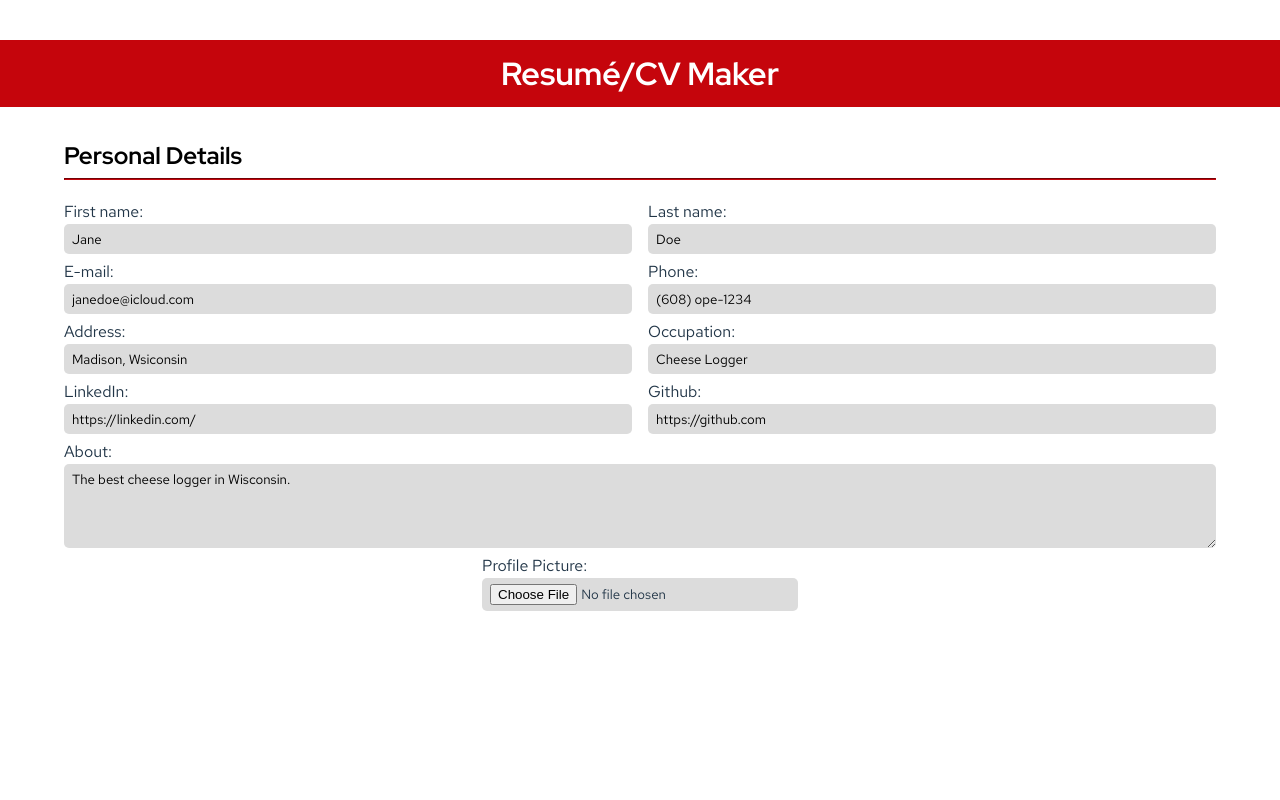
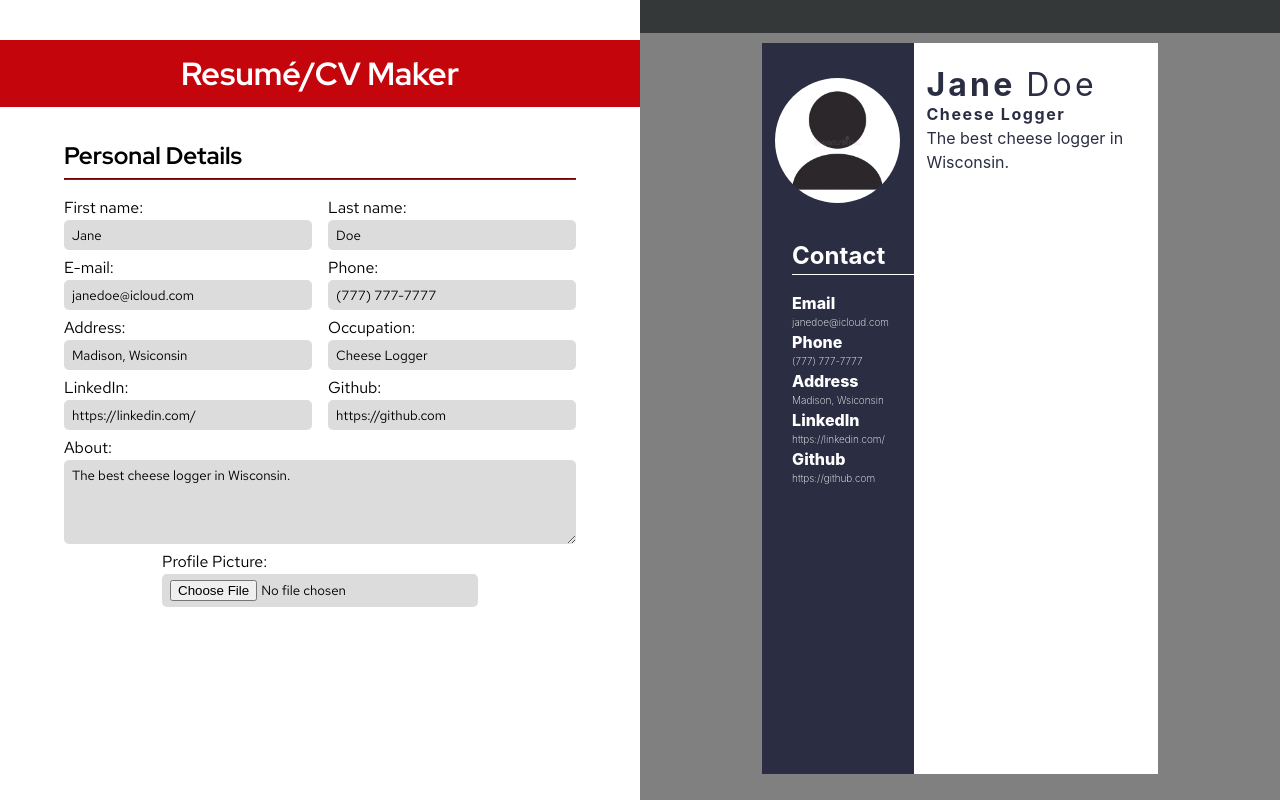
Before and after one commit to yegeunyang/odin-CV-application, a React (Vite) app: page / in a window 1280 px wide. Built offline with nearby package versions, Linux system fonts and the light colour scheme.

Commit message:
Connect personal details components and display them on the screen

```diff
--- a/src/App.css
+++ b/src/App.css
@@ -4,9 +4,13 @@
     background-color: #FFFFFF;
 }
 
+#screen {
+  display: flex;
+}
+
 /* editor on the left side */
 #editor {
-    flex: 1;
+    width: 50vw;
     display: flex;
     flex-direction: column;
     align-self: stretch;
@@ -26,6 +30,47 @@
 
     /* editor body */
     > div {
+      display: flex;
+      flex-direction: column;
+      gap: 1rem;
       padding: 0 5vw 0 5vw;
     }
   }
+
+  #viewer {
+    display: flex;
+    flex-direction: column;
+    width: 50vw;
+    height: 100vh;
+    position: fixed;
+    right: 0;
+    background-color: grey;
+
+    > #menu {
+      background-color: #353839;
+      height: 4.5%;
+    }
+
+    > #viewer-body {
+      display: flex;
+      height: 100%;
+      padding: 1.5% 19% 4% 19%;
+
+      > #pdf {
+        display: flex;
+        flex: 1 1 auto;
+        background-color: white;
+
+        > #side {
+          flex: 5;
+          display: flex;
+          flex-direction: column;
+          background-color: #2B2E43;
+        }
+
+        > #main {
+          flex: 8;
+        }
+      }
+    }
+  }
--- a/src/App.jsx
+++ b/src/App.jsx
@@ -1,19 +1,34 @@
 // import { useState } from 'react'
-import PersonalDetails from './components/PersonalDetails';
+import PersonalDetails, { ViewContact, ViewIntro, ViewPicture } from './components/PersonalDetails';
 import Experience from './components/Experience';
 import Education from './components/Education';
 import Skills from './components/Skills';
 import Achievements from './components/Achievements';
 
 import './App.css'
+import { useState } from 'react';
 
 function App() {
+  const [personalDetails, setPersonalDetails] = useState({
+    firstName: "Jane",
+    lastName: "Doe",
+    email: "janedoe@icloud.com",
+    phone: "(777) 777-7777",
+    address: "Madison, Wsiconsin",
+    occupation: "Cheese Logger",
+    linkedin: "https://linkedin.com/",
+    github: "https://github.com",
+    about: "The best cheese logger in Wisconsin."
+});
+
+  const [picture, setPicture] = useState("profile.png");
+
   return (
-    <>
+    <div id="screen">
       <div id="editor">
         <h1>Resumé/CV Maker</h1>
         <div>
-        <PersonalDetails />
+        <PersonalDetails personalDetails={personalDetails} setPersonalDetails={setPersonalDetails} setPicture={setPicture}/>
         <Experience />
         <Education />
         <Skills />
@@ -21,8 +36,20 @@ function App() {
         </div>
       </div>
       <div id="viewer">
+        <div id="menu"></div>
+        <div id="viewer-body">
+          <div id="pdf">
+            <div id="side">
+              <ViewPicture picture={picture}></ViewPicture>
+              <ViewContact personalDetails={personalDetails}></ViewContact>
+            </div>
+            <div id="main">
+              <ViewIntro personalDetails={personalDetails}></ViewIntro>
+            </div>
+          </div>
+        </div>
       </div>
-    </>
+    </div>
   )
 }
 
--- a/src/components/PersonalDetails.jsx
+++ b/src/components/PersonalDetails.jsx
@@ -1,22 +1,7 @@
-import { useState } from 'react'
-
 import '../styles/styles.css'
 
-function PersonalDetails() {
-    const [data, setData] = useState({
-        firstName: "Jane",
-        lastName: "Doe",
-        email: "janedoe@icloud.com",
-        phone: "(608) ope-1234",
-        address: "Madison, Wsiconsin",
-        occupation: "Cheese Logger",
-        linkedin: "https://linkedin.com/",
-        github: "https://github.com",
-        about: "The best cheese logger in Wisconsin.",
-        picture: null
-    });
-
-    const handler = null;
+function PersonalDetails({ personalDetails, setPersonalDetails, setPicture }) {
+    const handler = (event) => changePersonalDetails(event, setPersonalDetails, personalDetails);
 
     return (
         <div id="personal-details">
@@ -26,53 +11,53 @@ function PersonalDetails() {
             <div className="container">
             <div className="card">
                 <label>First name: </label>
-                <input type="text" name="firstName" defaultValue={data.firstName} onChange={handler} />
+                <input type="text" id="firstName" name="firstName" value={personalDetails.firstName} onChange={handler} />
             </div>
             <div className="card">
                 <label>Last name: </label>
-                <input type="text" name="lastName" defaultValue={data.lastName} onChange={handler} />
+                <input type="text" id="lastName" name="lastName" value={personalDetails.lastName} onChange={handler} />
             </div>
             </div>
             <div className="container">
             <div className="card">
                 <label>E-mail: </label>
-                <input type="text" name="email" defaultValue={data.email} onChange={handler} />
+                <input type="text" id="email" name="email" value={personalDetails.email} onChange={handler} />
             </div>
             <div className="card">
                 <label>Phone: </label>
-                <input type="text" name="phone" defaultValue={data.phone} onChange={handler} />
+                <input type="text" id="phone" name="phone" value={personalDetails.phone} onChange={handler} />
             </div>
             </div>
             <div className="container">
             <div className="card">
                 <label>Address: </label>
-                <input type="text" name="address" defaultValue={data.address} onChange={handler} />
+                <input type="text" id="address" name="address" value={personalDetails.address} onChange={handler} />
             </div>
             <div className="card">
                 <label>Occupation: </label>
-                <input type="text" name="occupation" defaultValue={data.occupation} onChange={handler} />
+                <input type="text" id="occupation" name="occupation" value={personalDetails.occupation} onChange={handler} />
             </div>
             </div>
             <div className="container">
             <div className="card">
                 <label>LinkedIn: </label>
-                <input type="text" name="linkedin" defaultValue={data.linkedin} onChange={handler} />
+                <input type="text" id="linkedin" name="linkedin" value={personalDetails.linkedin} onChange={handler} />
             </div>
             <div className="card">
                 <label>Github: </label>
-                <input type="text" name="github" defaultValue={data.github} onChange={handler} />
+                <input type="text" id="github" name="github" value={personalDetails.github} onChange={handler} />
             </div>
             </div>
             <div className="container">
             <div className="card">
                 <label>About: </label>
-                <textarea rows="4" defaultValue={data.about} onChange={handler} />
+                <textarea id="about" rows="4" value={personalDetails.about} onChange={handler} />
             </div>
             </div>
             <div className="container" id="picture">
             <div className="card">
                 <label>Profile Picture: </label>
-                <input type="file" name="profilePicture" onChange={handler} />
+                <input type="file" name="profilePicture" onChange={(event) => changePicture(event, setPicture)} />
             </div>
             </div>
         </form>
@@ -80,4 +65,89 @@ function PersonalDetails() {
     );
 }
 
+function changePicture(event, setPicture) {
+    if (event.target.files.length !== 0) {
+        setPicture(URL.createObjectURL(event.target.files[0]))
+    }
+}
+
+export function ViewPicture({ picture }) {
+    return (
+        <img src={picture} alt="Picture cannot be displayed" id="view-picture"/>
+    );
+}
+
+function changePersonalDetails(event, setPersonalDetails, personalDetails) {
+    switch (event.target.id) {
+        case 'firstName':
+            setPersonalDetails({ ...personalDetails, firstName: event.target.value });
+            break;
+        case 'lastName':
+            setPersonalDetails({ ...personalDetails, lastName: event.target.value });
+            break;
+        case 'email':
+            setPersonalDetails({ ...personalDetails, email: event.target.value });
+            break;
+        case 'phone':
+            setPersonalDetails({ ...personalDetails, phone: event.target.value });
+            break;
+        case 'address':
+            setPersonalDetails({ ...personalDetails, address: event.target.value });
+            break;
+        case 'occupation':
+            setPersonalDetails({ ...personalDetails, occupation: event.target.value });
+            break;
+        case 'linkedin':
+            setPersonalDetails({ ...personalDetails, linkedin: event.target.value });
+            break;
+        case 'github':
+            setPersonalDetails({ ...personalDetails, github: event.target.value });
+            break;
+        case 'about':
+            setPersonalDetails({ ...personalDetails, about: event.target.value });
+            break;
+    }
+}
+
+export function ViewContact({ personalDetails }) {
+    return (
+        <div id="view-contact">
+        <h2>Contact</h2>
+        <ul>
+            <li>
+                Email <br /> {' '} <span>{personalDetails.email}</span>
+            </li>
+            <li>
+                Phone <br /> {' '} <span>{personalDetails.phone}</span>
+            </li>
+            <li>
+                Address <br /> {' '} <span>{personalDetails.address}</span>
+            </li>
+            {personalDetails.linkedin.length !=0 && (
+                <li>
+                    LinkedIn <br /> {' '} <span>{personalDetails.linkedin}</span>
+                </li>
+            )}
+            {personalDetails.github.length !=0 && (
+                <li>
+                    Github <br /> {' '} <span>{personalDetails.github}</span>
+                </li>
+            )}
+        </ul>
+        </div>
+    )
+}
+
+export function ViewIntro({ personalDetails }) {
+    return (
+        <div id="view-intro">
+        <h1>{personalDetails.firstName} <span>{' '}{personalDetails.lastName}</span> </h1>
+        <h2>
+            {personalDetails.occupation}
+        </h2>
+        <p>{personalDetails.about}</p>
+        </div>
+    )
+}
+
 export default PersonalDetails;
--- a/src/styles/styles.css
+++ b/src/styles/styles.css
@@ -1,34 +1,36 @@
 #personal-details {
     /* personal details header */
-    > h1 {
+    h1 {
         font-family: "Red Hat Display";
         font-size: 1.5rem;
         color: black;
         margin-bottom: 0;
     }
 
-    > hr {
+    hr {
         border-color: #C5050C;
-        margin-bottom: 20px;
+        margin-bottom: 1rem;
     }
 
-    > form {
+    form {
         font-family: "Red Hat Text";
         display: flex;
         flex-direction: column;
         gap: 0.375rem;
 
-        > .container {
+        .container {
             display: flex;
             gap: 1rem;
 
-            > .card {
+            .card {
+                color: black;
                 flex: 1 1 auto;
                 display: flex;
                 flex-direction: column;
 
-                > input, textarea {
+                input, textarea {
                     font-family: "Red Hat Text";
+                    color: black;
                     background-color: #dcdcdc;
                     border-radius: 5px;
                     border: 0;
@@ -37,8 +39,69 @@
             }
         }
 
-        > .container#picture {
+        .container#picture {
             align-self: center;
         }
     }
 }
+
+#view-picture {
+    height: 125px;
+    width: 125px;
+    border-radius: 50%;
+    margin: 35px auto;
+}
+
+#view-contact {
+    color: white;
+    margin-left: 20%;
+
+    h2 {
+        border-bottom: 1px solid white;
+        margin: 0;
+    }
+
+    ul {
+        list-style: none;
+        padding: 0;
+
+        li {
+            display: flex;
+            flex-direction: column;
+            font-weight: 800;
+
+            span {
+                font-weight: 200;
+                font-size: 0.625rem;
+            }
+        }
+    }
+}
+
+#view-intro {
+    color: #2B2E43;
+
+    h1 {
+        font-size: 2rem;
+        letter-spacing: 0.2rem;
+        padding-top: 10%;
+        padding-left: 5%;
+        margin: 0;
+        span {
+            font-weight: 400;
+        }
+    }
+
+    h2 {
+        letter-spacing: 0.1rem;
+        font-size: 1rem;
+        padding-left: 5%;
+        margin: 0;
+    }
+
+    p {
+        font-size: 1rem;
+        padding-left: 5%;
+        margin: 0;
+    }
+}
```
Also changed, not shown: public/profile.png (added).
